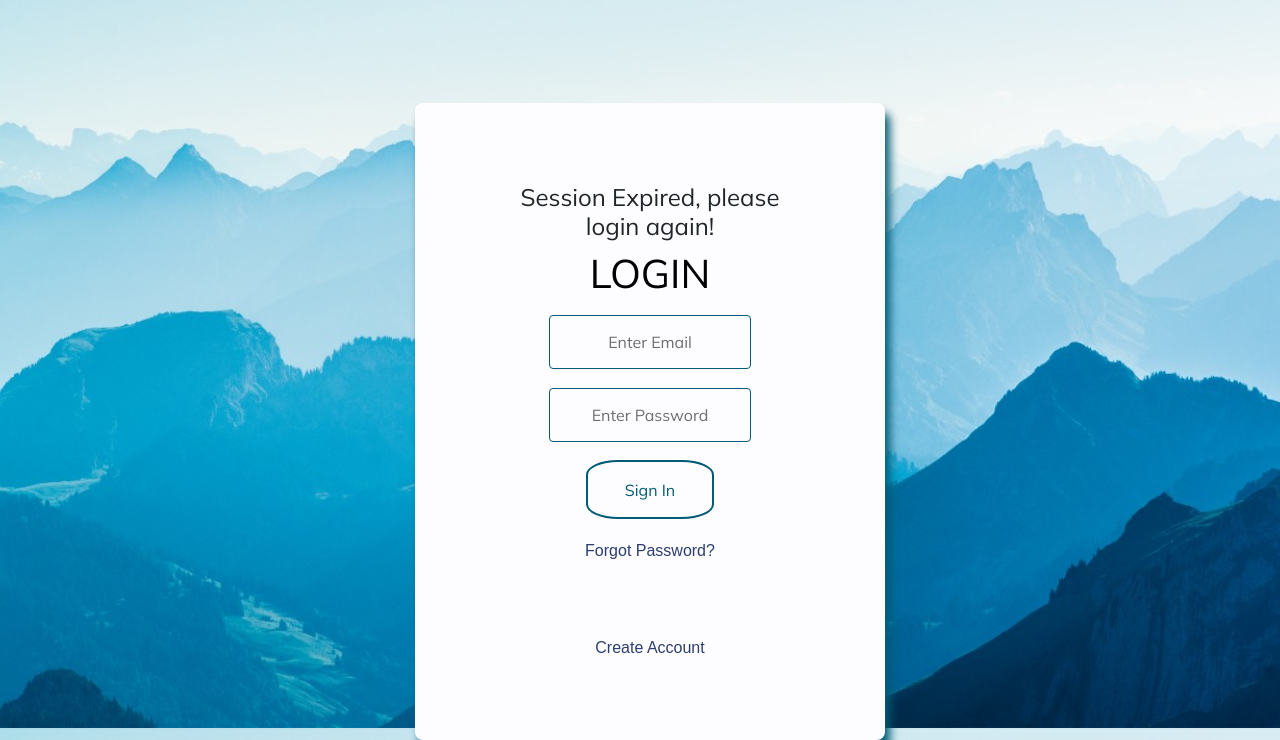
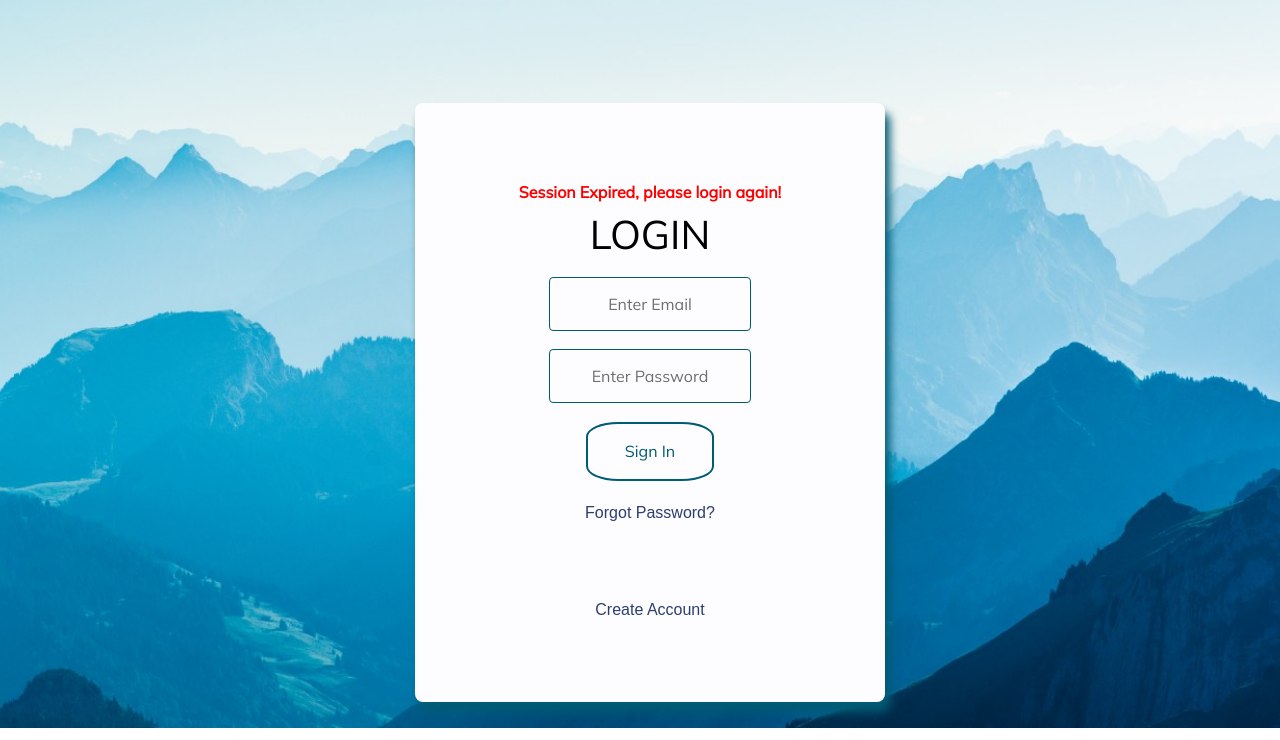
Before and after one commit to vaibhavs828/Banking_DBMS, a PHP site: page /login.php?msg=1 in a window 1280 px wide. Shown: the part 72-812 px from the top of the page. Run offline with PHP 8.4, Linux system fonts and the light colour scheme; data that the repository does not hold is empty.

Commit message:
color updated

```diff
--- a/login.php
+++ b/login.php
@@ -96,6 +96,7 @@
 	<title>Login Page</title>
 	<link rel="stylesheet" type="text/css" href="login_style.css">
 	<link rel="icon" type="image/png" href="navicon.svg">
+
 </head>
 <body>
 	<!-- Image and text for navbar-->
@@ -146,12 +147,13 @@
 	<div class="container" ><?php echo $string?></div>
 
 	<form class="box" method="post">
+
 	<?php
 
 if ($_GET['msg'])
 {
   // echo '<div class="success_message"></p> <p></div>' ;
-   echo '<div><h4>Session Expired, please login again!<h4></div>';
+   echo '<div><h6 style="color:red; font-weight:600;" >Session Expired, please login again!<h6></div>';
 }
 
 ?>
```
